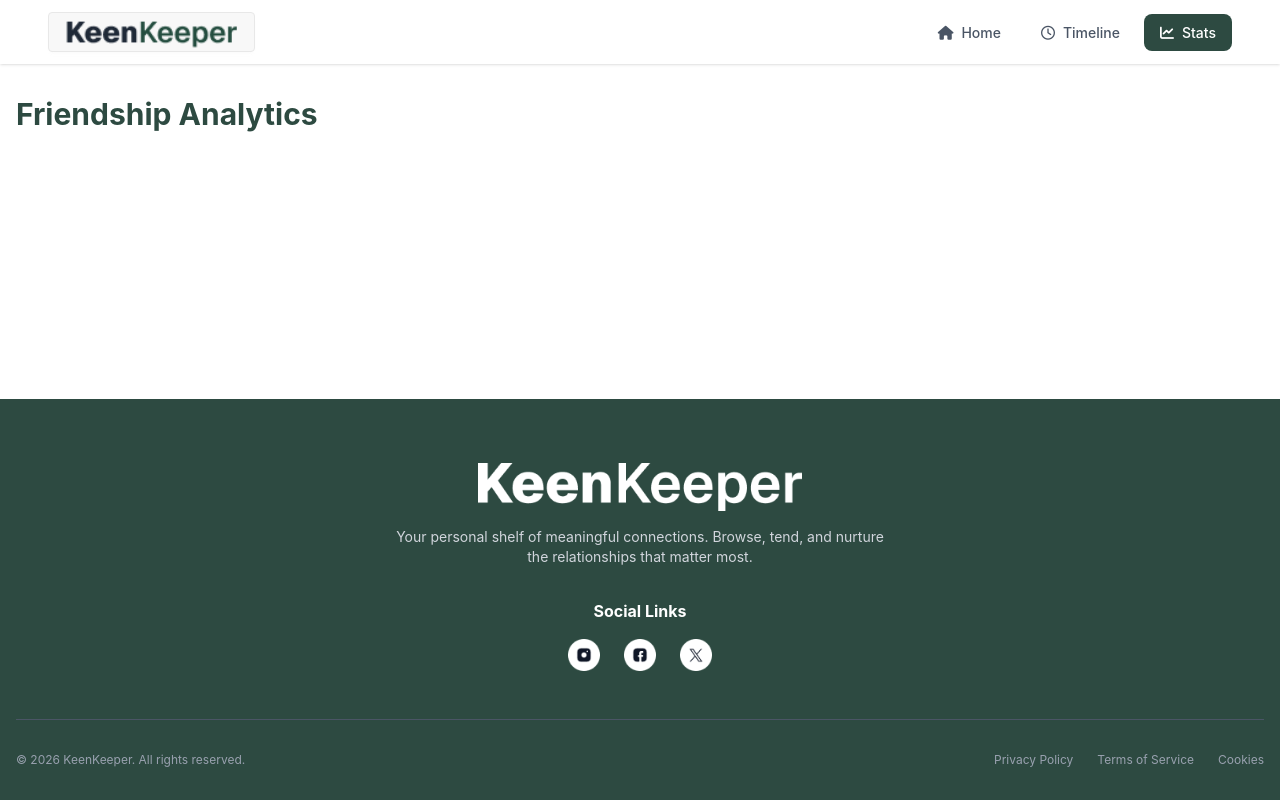
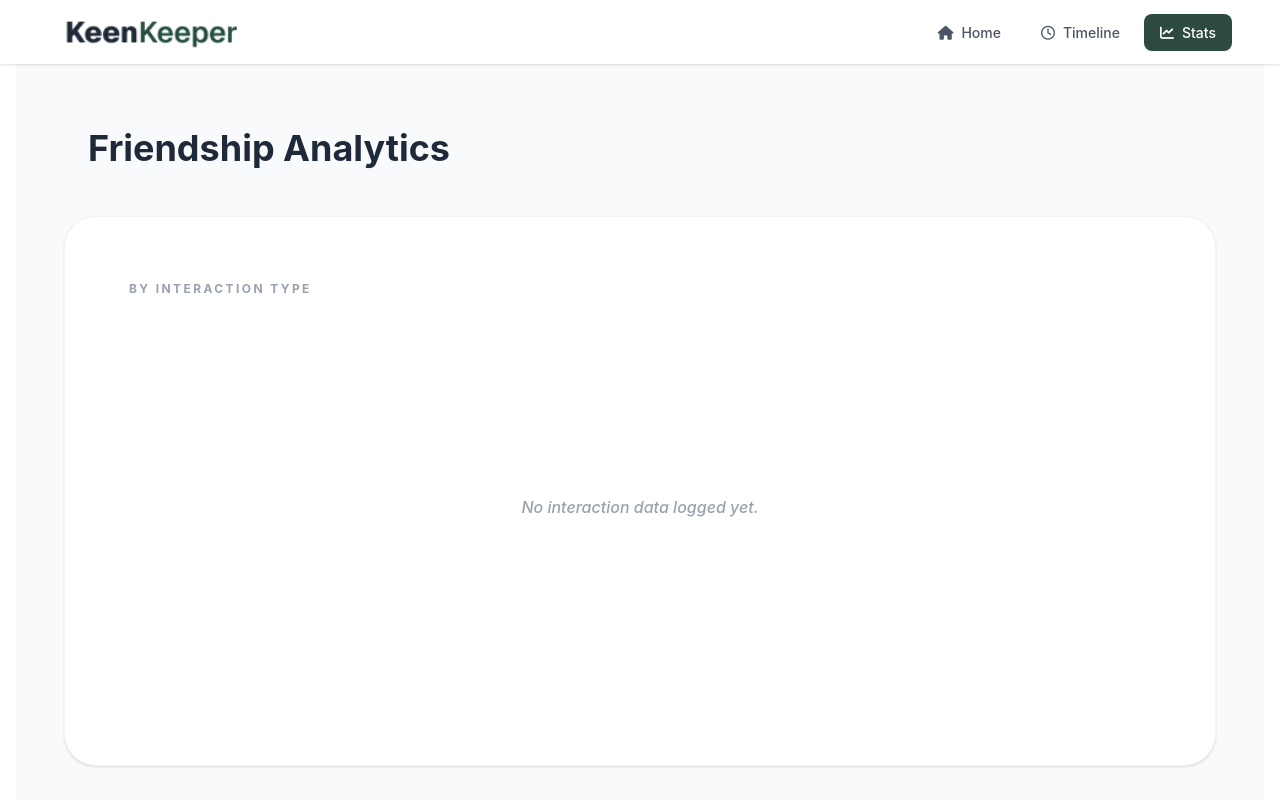
Before and after one commit to WiZzard14/keen-keeper, a React (Vite) app: page / in a window 1280 px wide. Both pictures are taken after a click on the button "Stats". Shown: the top 800 px of the page. Built offline with nearby package versions, Linux system fonts and the light colour scheme.

Commit message:
stats add

```diff
--- a/package.json
+++ b/package.json
@@ -16,6 +16,7 @@
     "react-dom": "^19.2.4",
     "react-router-dom": "^7.14.1",
     "react-toastify": "^11.0.5",
+    "recharts": "^3.8.1",
     "tailwindcss": "^4.2.2"
   },
   "devDependencies": {
--- a/src/components/navbar/Navbar.jsx
+++ b/src/components/navbar/Navbar.jsx
@@ -6,7 +6,7 @@ const Navbar = ({ currentPage, setPage }) => {
         <div className="navbar bg-base-100 shadow-sm px-4 md:px-12">
             <div className="flex-1">
                 <div className="flex items-center gap-2 cursor-pointer" onClick={() => setPage('home')}>
-                    <img src={logo} alt="Logo" className="btn" />
+                    <img src={logo} alt="Logo" className="btn btn-ghost" />
                 </div>
             </div>
 
--- a/src/pages/Home.jsx
+++ b/src/pages/Home.jsx
@@ -61,7 +61,7 @@ const Home = ({ setPage, setSelectedFriend }) => {
                     </div>
                 </div>
             </header>
-
+            <div className='divider'></div>
             <main className="max-w-7xl mx-auto px-6 pb-24">
                 <h2 className="text-2xl font-bold text-gray-800 mb-8">Your Friends</h2>
 
--- a/src/pages/Stats.jsx
+++ b/src/pages/Stats.jsx
@@ -1,9 +1,75 @@
 import React from 'react';
+import { PieChart, Pie, Cell, ResponsiveContainer, Legend } from 'recharts';
 
-const Stats = () => {
+const Stats = ({ timeline }) => {
+    const dataCounts = timeline.reduce((acc, entry) => {
+        acc[entry.type] = (acc[entry.type] || 0) + 1;
+        return acc;
+    }, {});
+
+    const chartData = [
+        { name: 'Text', value: dataCounts['Text'] || 0, color: '#8B5CF6' },
+        { name: 'Call', value: dataCounts['Call'] || 0, color: '#2D4A41' },
+        { name: 'Video', value: dataCounts['Video'] || 0, color: '#4ADE80' },
+    ];
+
+    const hasData = timeline.length > 0;
+
+    const renderCustomLegend = (props) => {
+        const { payload } = props;
+        return (
+            <ul className="flex justify-center gap-8 mt-12">
+                {payload.map((entry, index) => (
+                    <li key={`item-${index}`} className="flex items-center gap-2">
+                        <div className="w-2 h-2 rounded-full" style={{ backgroundColor: entry.payload.color }} />
+                        <span className="text-[11px] font-bold text-gray-400 uppercase tracking-tight">{entry.value}</span>
+                    </li>
+                ))}
+            </ul>
+        );
+    };
+
     return (
-        <div className="py-8">
-            <h1 className="text-3xl font-bold mb-8 text-[#2D4A41]">Friendship Analytics</h1>
+        <div className="min-h-screen bg-gray-50 py-16 px-4">
+            <div className="max-w-6xl mx-auto">
+                <h1 className="text-4xl font-bold text-gray-800 mb-12 px-6">
+                    Friendship Analytics
+                </h1>
+
+                <div className="bg-white rounded-[32px] p-16 shadow-sm border border-gray-100 min-h-[550px] flex flex-col">
+                    <h3 className="text-xs font-bold text-gray-400 uppercase tracking-[0.2em] mb-4">
+                        By Interaction Type
+                    </h3>
+
+                    <div className="flex-grow flex items-center justify-center">
+                        {!hasData ? (
+                            <p className="text-gray-400 italic font-medium">No interaction data logged yet.</p>
+                        ) : (
+                            <div className="w-full h-[400px]">
+                                <ResponsiveContainer width="100%" height="100%">
+                                    <PieChart>
+                                        <Pie
+                                            data={chartData}
+                                            cx="50%"
+                                            cy="50%"
+                                            innerRadius={95}
+                                            outerRadius={125}
+                                            paddingAngle={8}
+                                            dataKey="value"
+                                            stroke="none"
+                                        >
+                                            {chartData.map((entry, index) => (
+                                                <Cell key={`cell-${index}`} fill={entry.color} />
+                                            ))}
+                                        </Pie>
+                                        <Legend content={renderCustomLegend} />
+                                    </PieChart>
+                                </ResponsiveContainer>
+                            </div>
+                        )}
+                    </div>
+                </div>
+            </div>
         </div>
     );
 };
```
Also changed, not shown: 1 other file (tests, documents, lock files or other folders).
